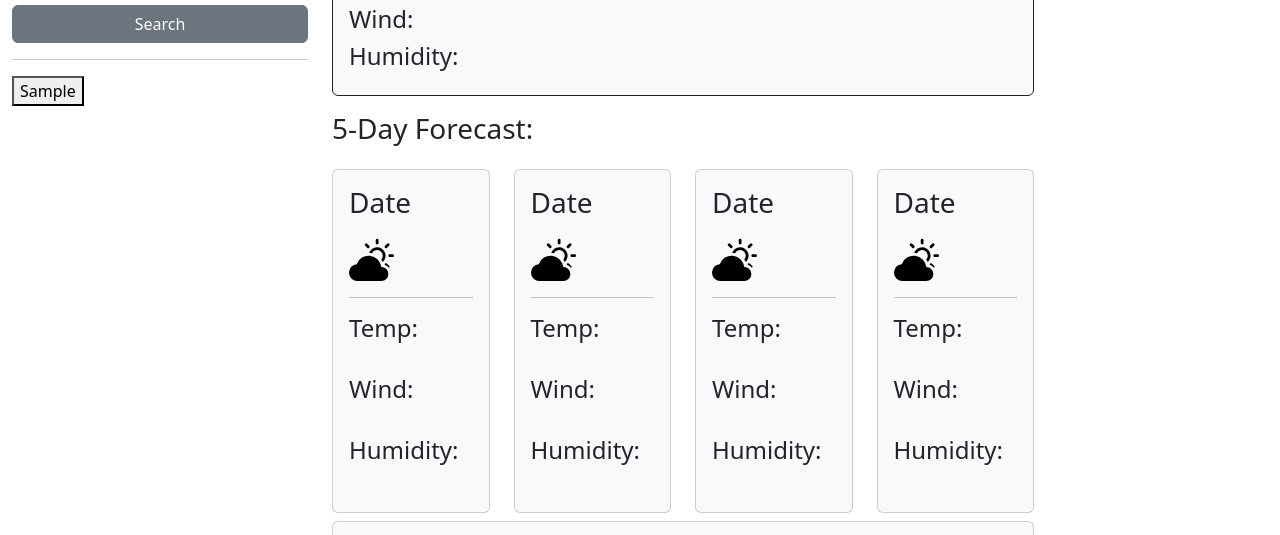
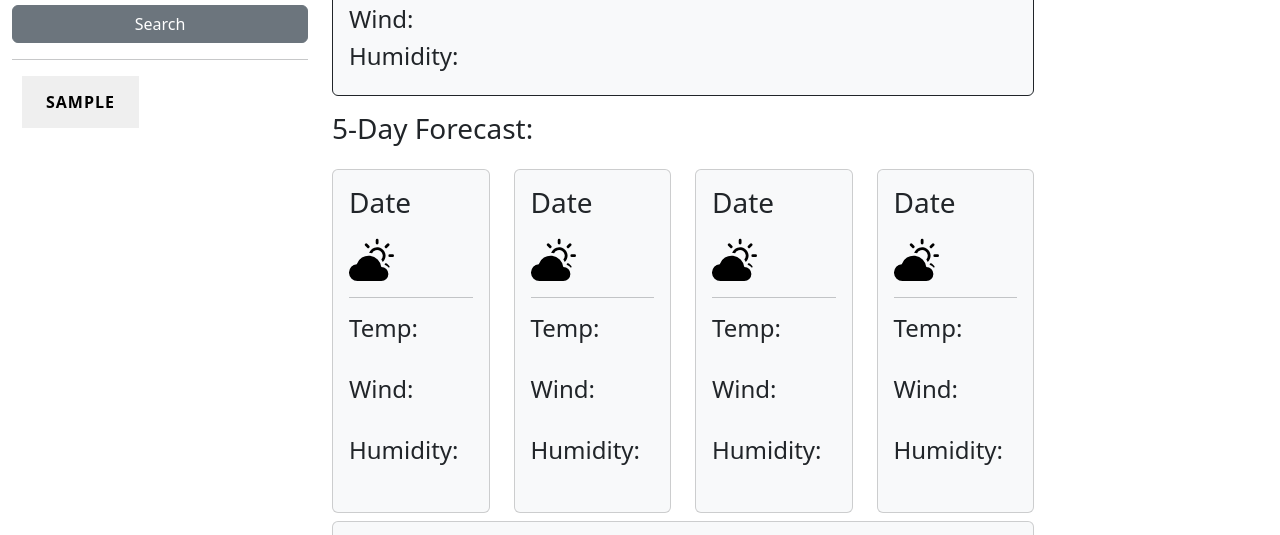
Before and after one commit to TravisH-bot/challenge-6-weather-dashboard, a plain HTML site: page index.html in a window 1280 px wide. Both pictures are taken after typing "Sample" into the empty fields and a click on the button "Search". Shown: the part 243-778 px from the top of the page. Drawn offline with nearby package versions, Linux system fonts and the light colour scheme; no server answers.

Commit message:
fixed repeat city button

```diff
--- a/assets/css/styles.css
+++ b/assets/css/styles.css
@@ -14,4 +14,10 @@ h2 {
 
 .previousCities {
   display: block;
+  padding: 14px 24px;
+  border: 0 none;
+  font-weight: 700;
+  letter-spacing: 1px;
+  text-transform: uppercase;
+  margin: 10px;
 }
--- a/assets/js/script.js
+++ b/assets/js/script.js
@@ -98,10 +98,10 @@ function getApi() {
     .then(function (data) {
       console.log(data);
       for (var i = 0; i < 6; i++) {
-        $("#temp-" + i ) .text("Temp: " + data.list[i].main.temp + "°F")
-        $("#wind-" + i ) .text("wind: " + data.list[i].wind.speed + "MPH")
-        $("#humid-" + i ) .text("humid: " + data.list[i].main.humidity + "%")
-        $("#date-" + i ) .text("Date: " + data.list[i].dt.format("MM DD, YYYY"));
+        $("#temp-" + i).text("Temp: " + data.list[i].main.temp + "°F");
+        $("#wind-" + i).text("wind: " + data.list[i].wind.speed + "MPH");
+        $("#humid-" + i).text("humid: " + data.list[i].main.humidity + "%");
+        $("#date-" + i).text("Date: " + data.list[i].dt);
         // document.getElementById("temp-" + i) .textcontent = "Temp: " + data.list[i].main.temp
       }
     });
@@ -109,10 +109,15 @@ function getApi() {
 // GH added -city search storage & history buttons
 
 function cityRequest() {
-  if (citySearchBar.value === "") {
+  var searchResult = citySearchBar.value.trim().toLowerCase();
+  console.log(cityCount.indexOf(searchResult));
+  console.log(searchResult);
+  if (searchResult === "") {
+    return;
+  } else if (cityCount.indexOf(searchResult) >= 0) {
     return;
   } else {
-    cityCount.push(citySearchBar.value);
+    cityCount.push(searchResult);
     localStorage.setItem("cities", JSON.stringify(cityCount));
     cityCount = JSON.parse(localStorage.getItem("cities"));
     parentSearch.textContent = "";
@@ -126,8 +131,10 @@ function cityRequest() {
 
       // click event on button created with previous city search
       addedCity.addEventListener("click", function (event) {
-        cityChoice = event.target.innerText;
+        cityChoice = event.target.innerText.trim().toLowerCase();
         console.log(cityChoice);
+        console.log(cityCount);
+
         // addCurrentWeather();
         // getApi();
       });
```
